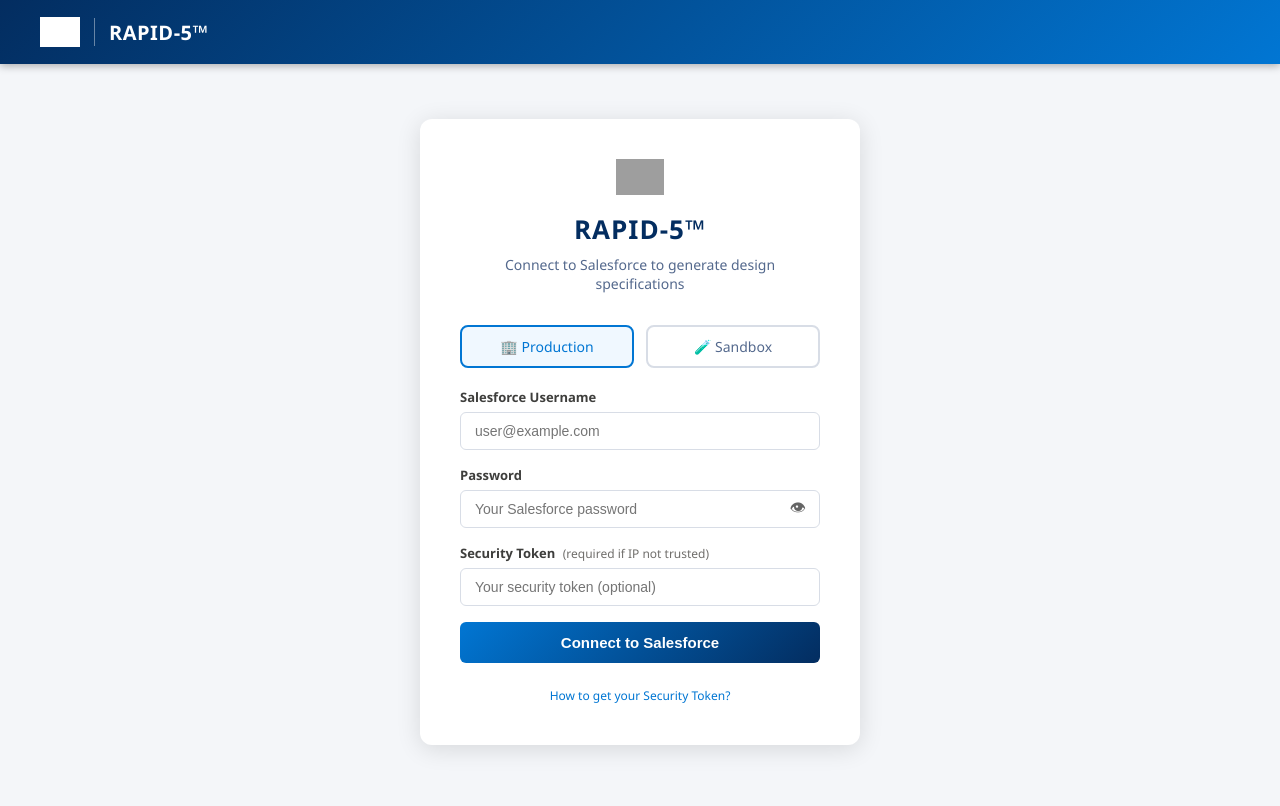
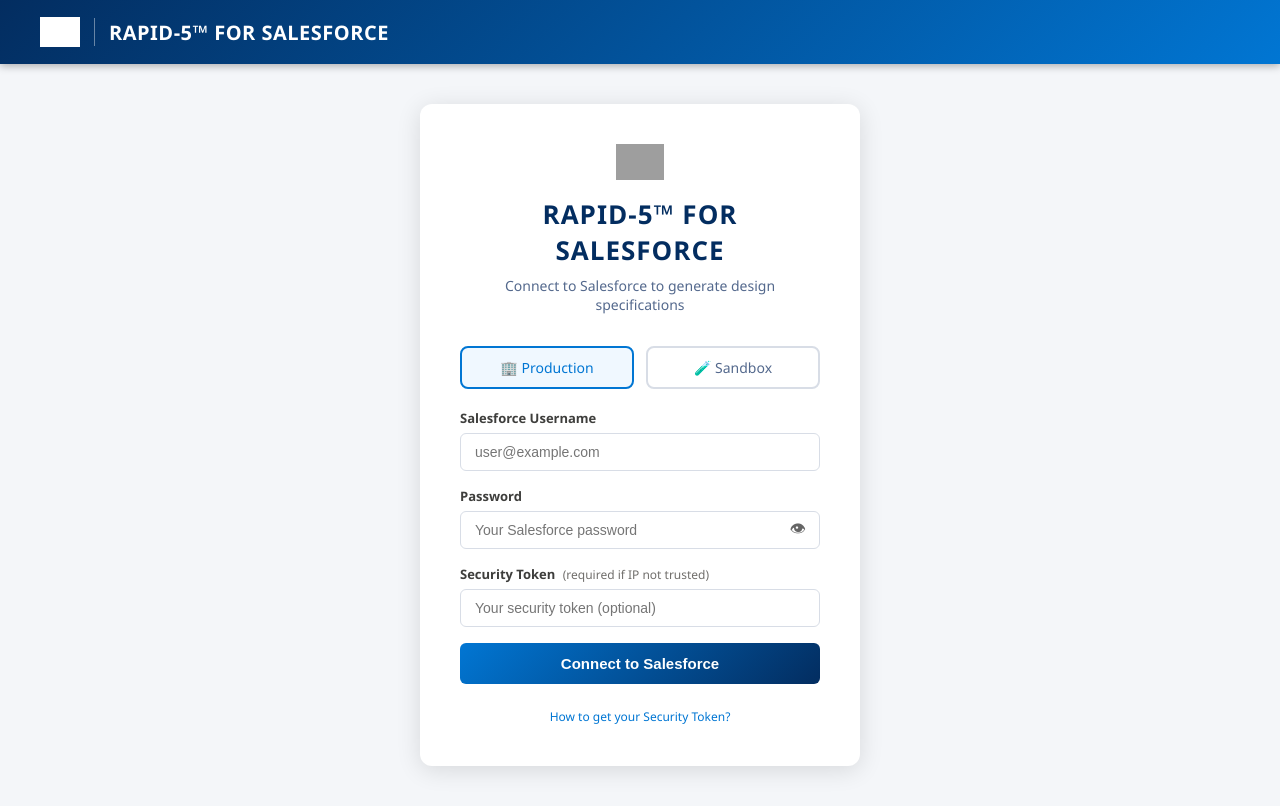
Before and after one commit to sanjoyp158-sri/sf-claude-designer, a plain HTML site: page frontend/index.html in a window 1280 px wide. Drawn offline with Linux system fonts and the light colour scheme; no server answers; grey boxes are pictures that could not be loaded.

Commit message:
UI: Replace RAPID-5™ with RAPID-5™ for Salesforce in header, login card, and page title

```diff
--- a/frontend/index.html
+++ b/frontend/index.html
@@ -3,7 +3,7 @@
 <head>
   <meta charset="UTF-8">
   <meta name="viewport" content="width=device-width, initial-scale=1.0">
-  <title>RAPID-5&#8482; | Powered by Cognizant</title>
+  <title>RAPID-5&#8482; for Salesforce | Powered by Cognizant</title>
   <link rel="stylesheet" href="style.css">
 </head>
 <body>
@@ -23,7 +23,7 @@
         <span class="cog-name">cognizant</span>
       </span>
       <div class="header-divider"></div>
-      <span class="header-title">RAPID-5&#8482;</span>
+      <span class="header-title">RAPID-5&#8482; for Salesforce</span>
     </div>
     <div id="userInfo" class="user-info hidden">
       <span id="userName" class="user-name"></span>
@@ -42,7 +42,7 @@
         class="login-cognizant-logo"
         onerror="this.style.display='none';"
       >
-      <h2>RAPID-5&#8482;</h2>
+      <h2>RAPID-5&#8482; for Salesforce</h2>
       <p>Connect to Salesforce to generate design specifications</p>
     </div>
 
```
